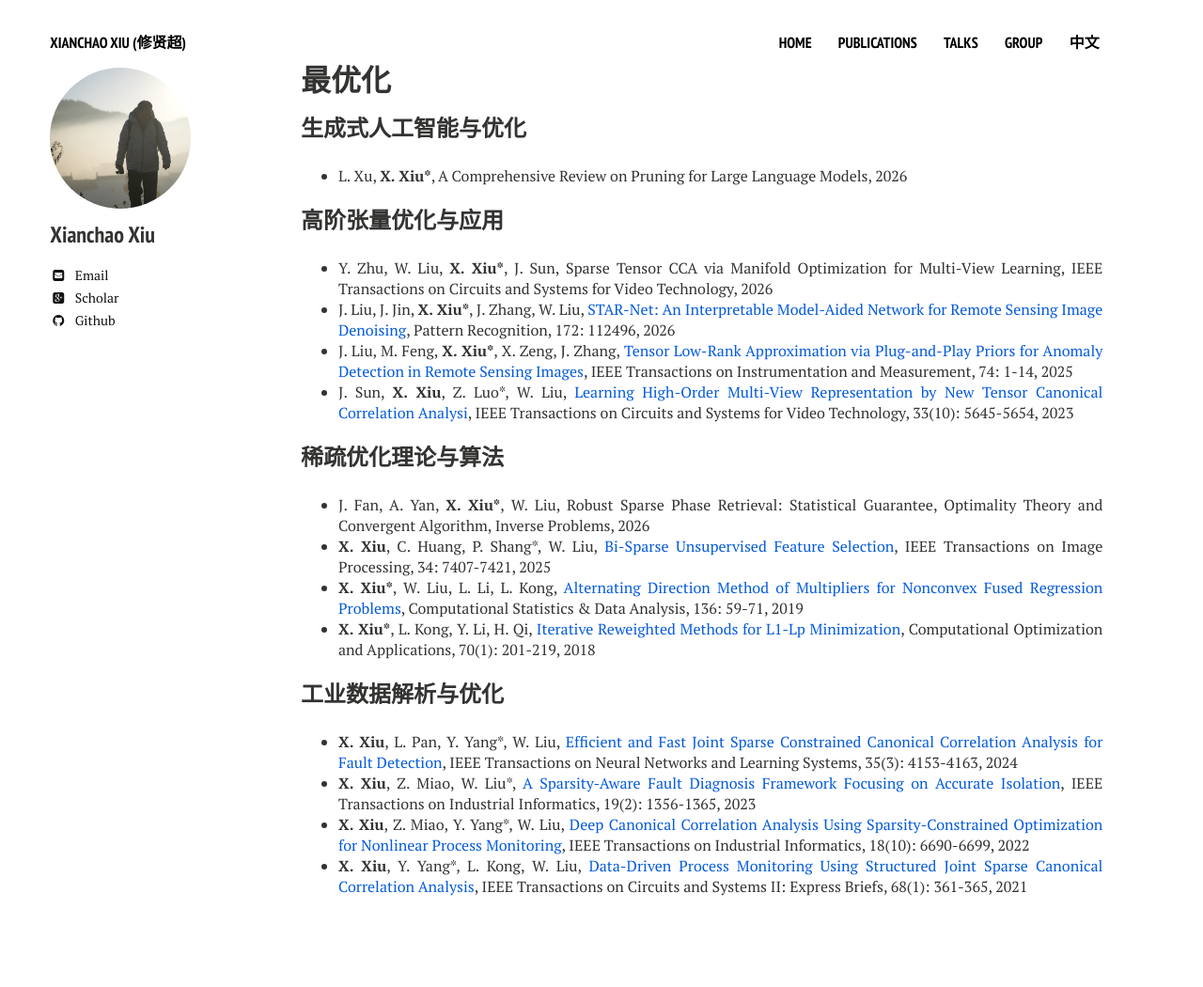
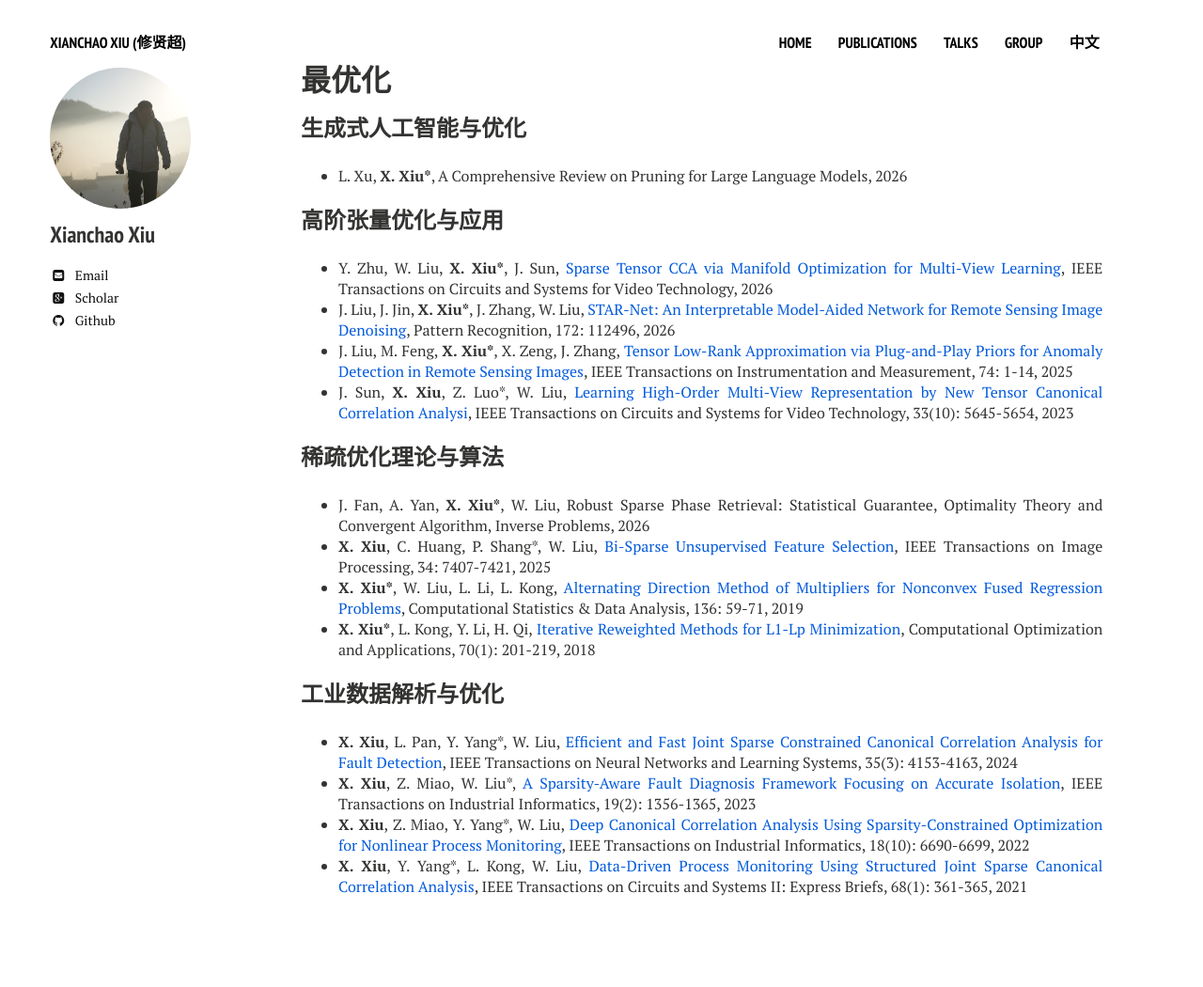
Before and after one commit to xianchaoxiu/xianchaoxiu.github.io, a Jekyll site: the page built from chinese/research/OPT/index.md, in a window 1280 px wide. Shown: the whole page at 94% size. Built offline with Jekyll 4.4.1, drawn with Linux system fonts in a browser that asks for light colours; nearby versions of some CDN libraries.

Commit message:
Update index.md

```diff
--- a/chinese/research/OPT/index.md
+++ b/chinese/research/OPT/index.md
@@ -10,7 +10,7 @@ share: false
 
 
 ### 高阶张量优化与应用
-* Y. Zhu, W. Liu, <b>X. Xiu*</b>, J. Sun, Sparse Tensor CCA via Manifold Optimization for Multi-View Learning, IEEE Transactions on Circuits and Systems for Video Technology, 2026 <br>
+* Y. Zhu, W. Liu, <b>X. Xiu*</b>, J. Sun, <a href="https://doi.org/10.1109/TCSVT.2025.3642736" class="textlink" target="_blank">Sparse Tensor CCA via Manifold Optimization for Multi-View Learning</a>, IEEE Transactions on Circuits and Systems for Video Technology, 2026 <br>
 * J. Liu, J. Jin, <b>X. Xiu*</b>, J. Zhang, W. Liu, <a href="https://doi.org/10.1016/j.patcog.2025.112496" class="textlink" target="_blank">STAR-Net: An Interpretable Model-Aided Network for Remote Sensing Image Denoising</a>, Pattern Recognition, 172: 112496, 2026  <br>
 * J. Liu, M. Feng, <b>X. Xiu*</b>, X. Zeng, J. Zhang, <a href="https://ieeexplore.ieee.org/document/10935754" class="textlink" target="_blank">Tensor Low-Rank Approximation via Plug-and-Play Priors for Anomaly Detection in Remote Sensing Images</a>, IEEE Transactions on Instrumentation and Measurement, 74: 1-14, 2025  <br>
 * J. Sun, <b>X. Xiu</b>, Z. Luo*, W. Liu, <a href="https://ieeexplore.ieee.org/document/10091146" class="textlink" target="_blank">Learning High-Order Multi-View Representation by New Tensor Canonical Correlation Analysi</a>, IEEE Transactions on Circuits and Systems for Video Technology, 33(10): 5645-5654, 2023 <br>
@@ -19,7 +19,7 @@ share: false
 
 ### 稀疏优化理论与算法
 * J. Fan, A. Yan, <b>X. Xiu*</b>, W. Liu, Robust Sparse Phase Retrieval: Statistical Guarantee, Optimality Theory and Convergent Algorithm, Inverse Problems, 2026 <br>
-* <b>X. Xiu</b>, C. Huang, P. Shang*, W. Liu, <a href="https://ieeexplore.ieee.org/document/11207158" class="textlink" target="_blank">Bi-Sparse Unsupervised Feature Selection</a>, IEEE Transactions on Image Processing, 34: 7407-7421, 2025  <br>
+* <b>X. Xiu</b>, C. Huang, P. Shang*, W. Liu, <a href="https://doi.org/10.1109/TIP.2025.3620667" class="textlink" target="_blank">Bi-Sparse Unsupervised Feature Selection</a>, IEEE Transactions on Image Processing, 34: 7407-7421, 2025  <br>
 * <b>X. Xiu*</b>, W. Liu, L. Li, L. Kong, <a href="https://doi.org/10.1016/j.csda.2019.01.002" class="textlink" target="_blank">Alternating Direction Method of Multipliers for Nonconvex Fused Regression Problems</a>, Computational Statistics & Data Analysis, 136: 59-71, 2019 <br>
 * <b>X. Xiu*</b>, L. Kong, Y. Li, H. Qi, <a href="https://doi.org/10.1007/s10589-017-9977-7" class="textlink" target="_blank">Iterative Reweighted Methods for L1-Lp Minimization</a>, Computational Optimization and Applications, 70(1): 201-219, 2018 <br>
 
```
